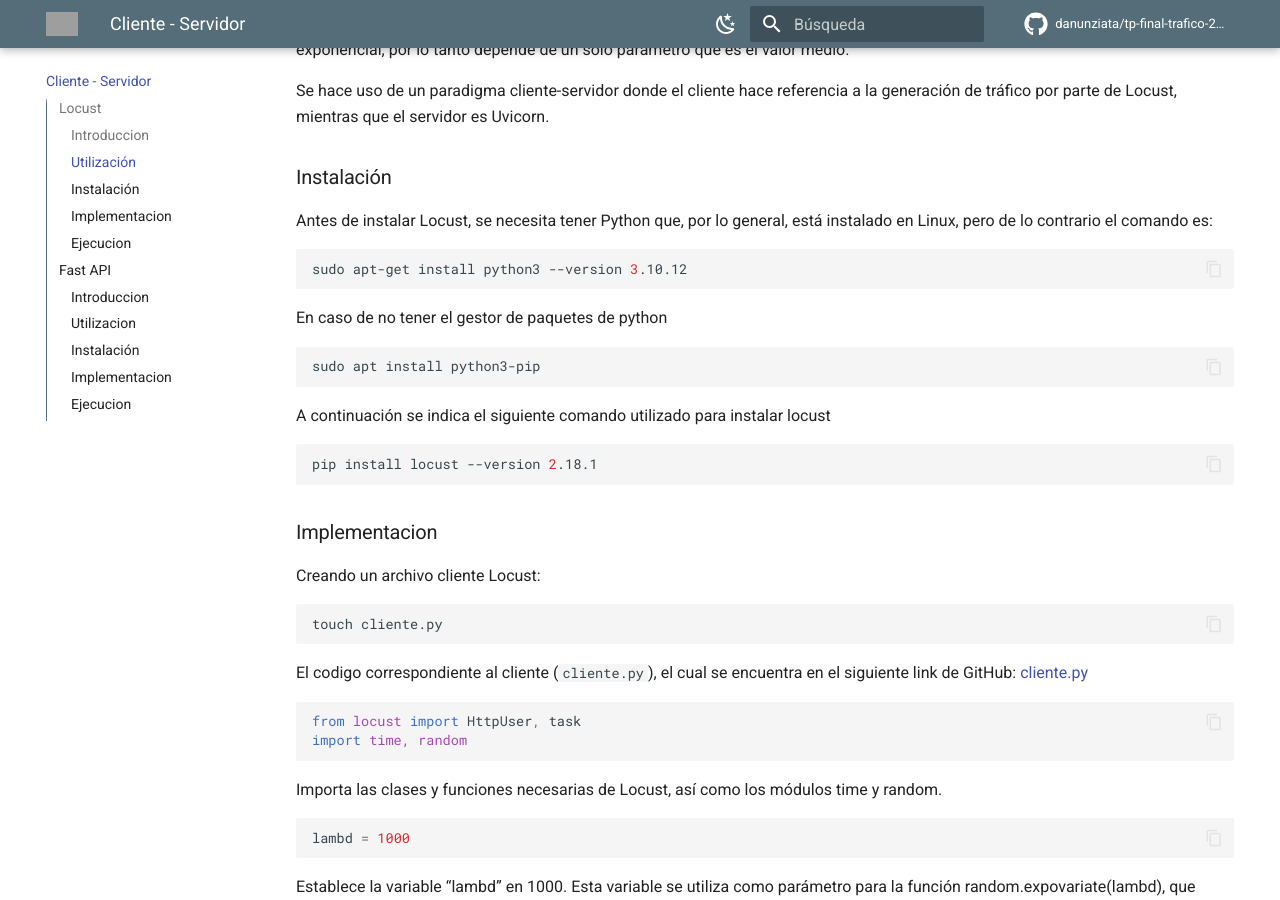
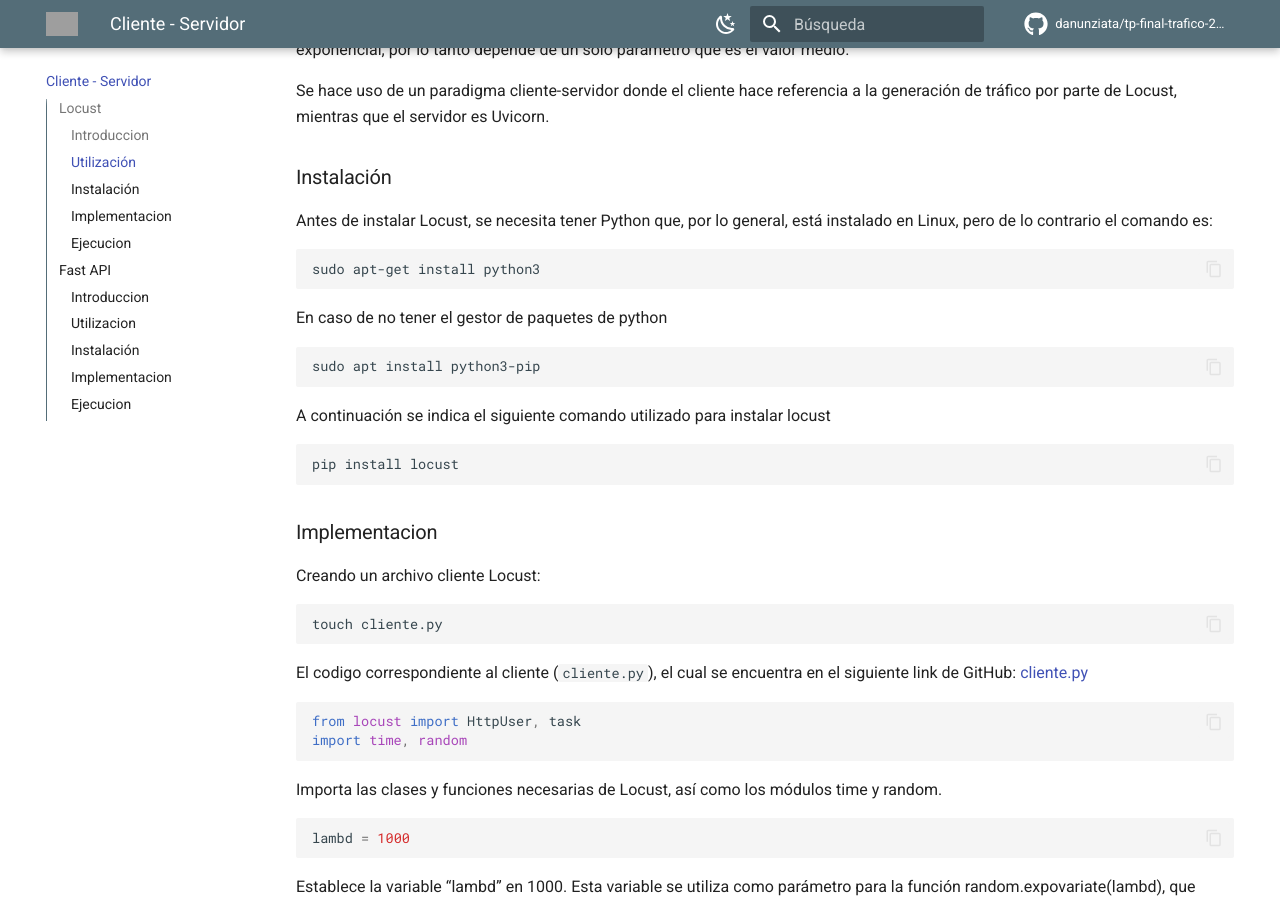
Before and after one commit to danunziata/tp-final-trafico-2023, an MkDocs documentation site: the page built from docs/4-cliente-servidor.md, in a window 1280 px wide and 900 px high, scrolled down 1108 px. Built offline with MkDocs 1.6.1 and Material for MkDocs 9.7.7, drawn with Linux system fonts in a browser that asks for light colours; comment, search, counter and statistics services are not loaded; some of the changed text lies outside the part shown; grey boxes are pictures that could not be loaded.

Commit message:
fix: Modificiación 4-cliente-servidor.md

````diff
--- a/docs/4-cliente-servidor.md
+++ b/docs/4-cliente-servidor.md
@@ -27,7 +27,7 @@
 ### Instalación
 Antes de instalar Locust, se necesita tener Python que, por lo general, está instalado en Linux, pero de lo contrario el comando es:
 ```bash
-sudo apt-get install python3 --version 3.10.12
+sudo apt-get install python3
 ```
 En caso de no tener el gestor de paquetes de python
 ```bash
@@ -35,7 +35,7 @@
 ```
 A continuación se indica el siguiente comando utilizado para instalar locust
 ```bash
-pip install locust --version 2.18.1
+pip install locust
 ```
 ### Implementacion
 Creando un archivo cliente Locust:
@@ -108,12 +108,12 @@
 ### Instalación
 En primer lugar se debe instalar FastApi con el siguiente comando:
 ```bash
-pip install FastAPI --version 0.95.1
+pip install FastAPI
 ```
 
 Luego, se necesita el servidor Uvicorn, por lo que se debe implementar la siguiente linea en el terminal:
 ```bash
-pip install uvicorn --version 0.21.1
+pip install uvicorn
 ```
 ### Implementacion
 El script que hace referencia a la aplicación realizada con FastApi es (`servidor.py`), el cual está en [servidor.py](https://github.com/danunziata/tp-final-trafico-2023/blob/main/code/GeneradorDeTrafico/servidor.py):
````
